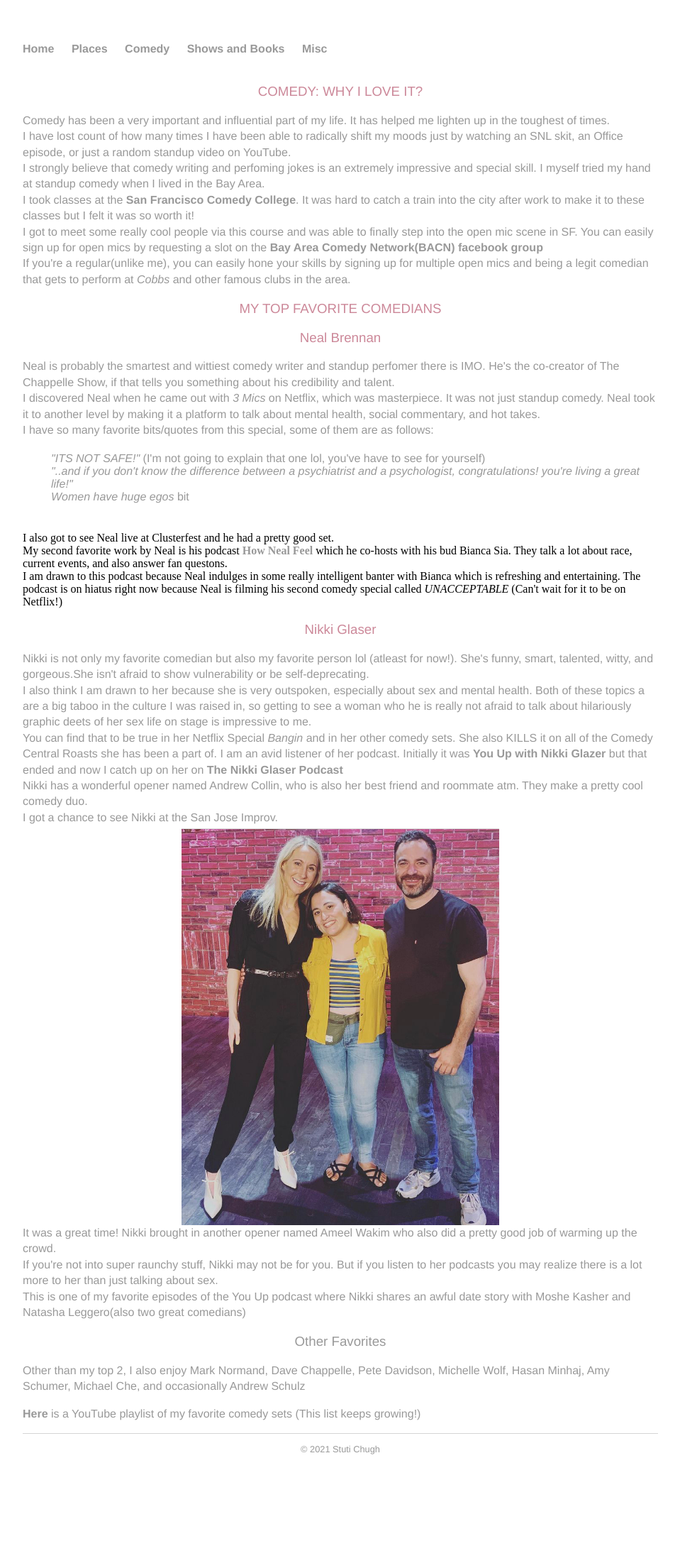
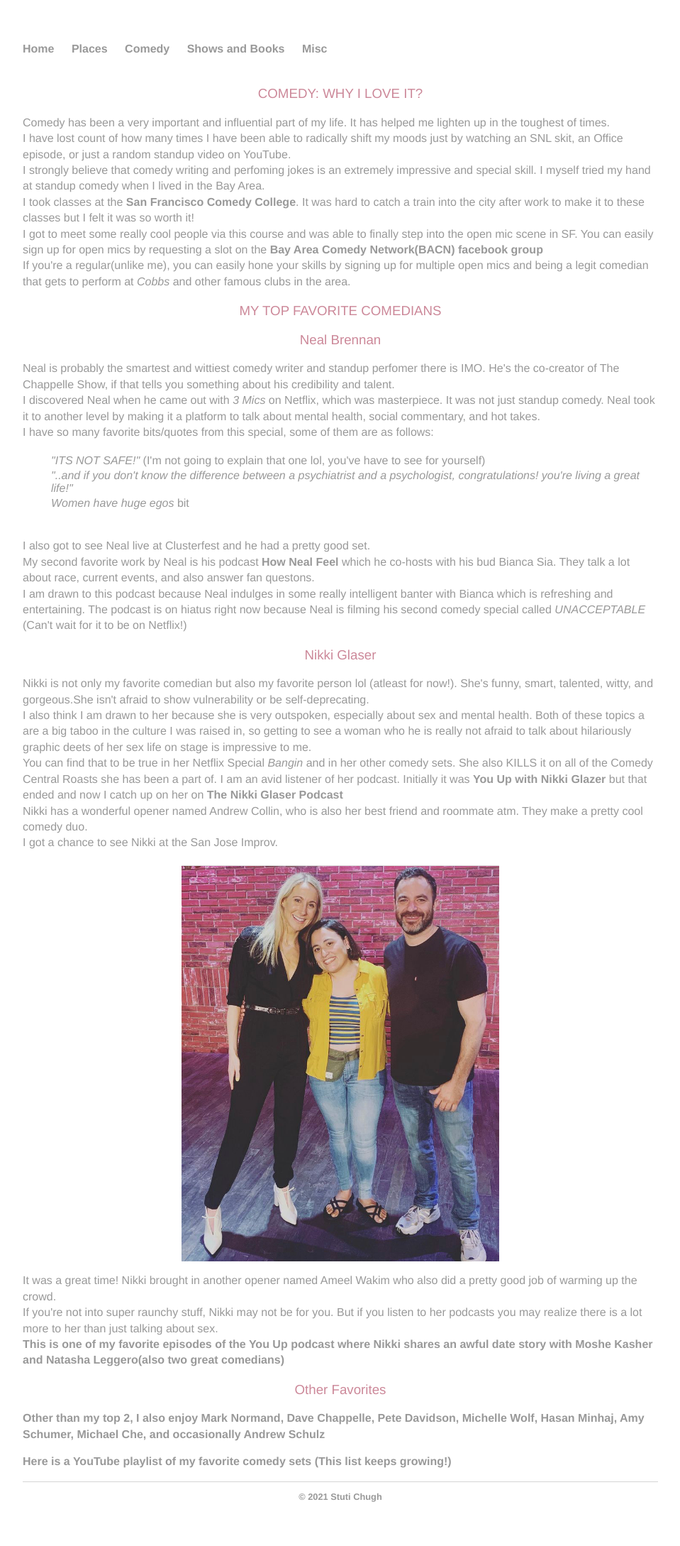
Before and after one commit to stutichugh/stutichugh.github.io, a Jekyll site: the page built from comedy.html, in a window 1280 px wide. Shown: the whole page at 71% size, without its empty margins (160-1119 px from the left). Built offline with Jekyll 4.4.1, drawn with Linux system fonts in a browser that asks for light colours; before the commit the page ends 2111 px from its top, so only the background shows below that.

Commit message:
made changes

```diff
--- a/comedy.html
+++ b/comedy.html
@@ -25,7 +25,8 @@
         <li> <i> "..and if you don't know the difference between a psychiatrist and a psychologist, congratulations! you're living a great life!" </i> </li>
         <li> <i> Women have huge egos</i> bit </li>
       </ul>
-      I also got to see Neal live at Clusterfest and he had a pretty good set.
+      </p>
+      <p>I also got to see Neal live at Clusterfest and he had a pretty good set.
       <br>
       My second favorite work by Neal is his podcast <a href="https://open.spotify.com/show/6ubzqFvDN5wUmsUH5DRJVw?si=XyvViim-Q7GpY8CwHJnk3g&dl_branch=1"><b> How Neal Feel </b></a> which he co-hosts with his bud Bianca Sia. They talk a lot about race, current events, and also answer fan questons. <br>
       I am drawn to this podcast because Neal indulges in some really intelligent banter with Bianca which is refreshing and entertaining. The podcast is on hiatus right now because Neal is filming his second comedy special called <i> UNACCEPTABLE </i> (Can't wait for it to be on Netflix!)
@@ -39,18 +40,19 @@
     You can find that to be true in her Netflix Special <i>Bangin</i> and in her other comedy sets. She also KILLS it on all of the Comedy Central Roasts she has been a part of.
     I am an avid listener of her podcast. Initially it was <a href"https://open.spotify.com/show/7F3wZHsBYp3gnRnDPRXW0o?si=XT7M92eSStitcCEKIegBEA&dl_branch=1"> <b> You Up with Nikki Glazer</b> but that ended and now I catch up on her on <a href="https://open.spotify.com/show/4LnlzXj1jT5pDebflpwQtH?si=j4WTlu9GRfCgpLNdEFngUg&dl_branch=1"> <b>The Nikki Glaser Podcast</b> </a> <br>
     Nikki has a wonderful opener named Andrew Collin, who is also her best friend and roommate atm. They make a pretty cool comedy duo. <br>
-    I got a chance to see Nikki at the San Jose Improv. <br?>
+    I got a chance to see Nikki at the San Jose Improv. <br>
+    </p>
 
     <img class="center" src="/photos/nikki.jpg" alt="Responsive image">
-
+    <p>
     It was a great time! Nikki brought in another opener named Ameel Wakim who also did a pretty good job of warming up the crowd.<br>
 
     If you're not into super raunchy stuff, Nikki may not be for you. But if you listen to her podcasts you may realize there is a lot more to her than just talking about sex.<br>
 
-    <a href="https://www.youtube.com/watch?v=17UsmVOL6X0&t=98s&ab_channel=YouUpwithNikkiGlaser">This</a> is one of my favorite episodes of the You Up podcast where Nikki shares an awful date story with Moshe Kasher and Natasha Leggero(also two great comedians)<br>
+    <a href="https://www.youtube.com/watch?v=17UsmVOL6X0&t=98s&ab_channel=YouUpwithNikkiGlaser"><b>This<b></a> is one of my favorite episodes of the You Up podcast where Nikki shares an awful date story with Moshe Kasher and Natasha Leggero(also two great comedians)<br>
     </p>
 
-    <h3>Other Favorites</h3>
+    <h3 style="color: #cc8899;">Other Favorites</h3>
 
     <p> Other than my top 2, I also enjoy Mark Normand, Dave Chappelle, Pete Davidson, Michelle Wolf, Hasan Minhaj, Amy Schumer, Michael Che, and occasionally Andrew Schulz </p>
 
--- a/css/main.css
+++ b/css/main.css
@@ -54,6 +54,7 @@
  li {
     list-style: none;
     font-size: 1em;
+    margin-bottom: 3px;
     font-family:'Helvetica', 'Arial', 'Sans-Serif';
     color: #999;
 }
```
